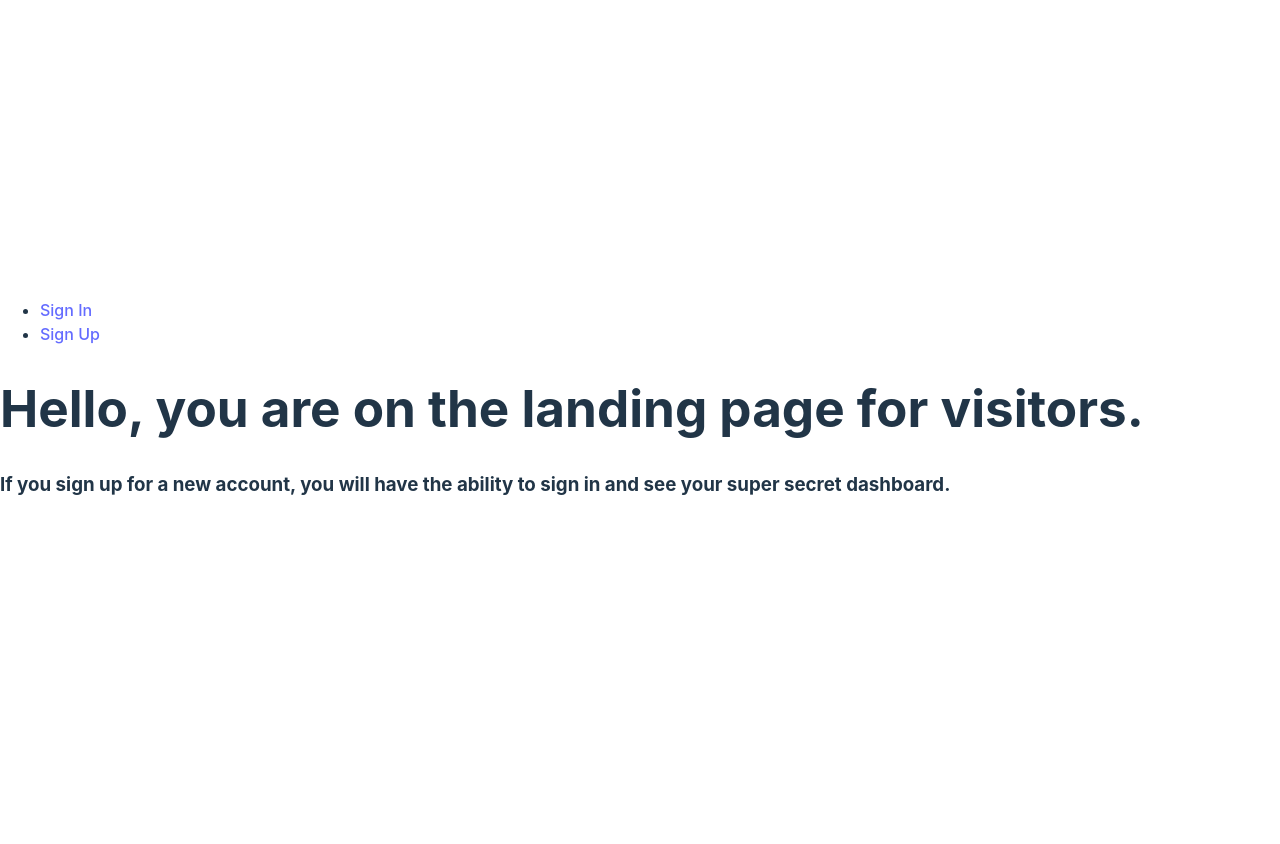
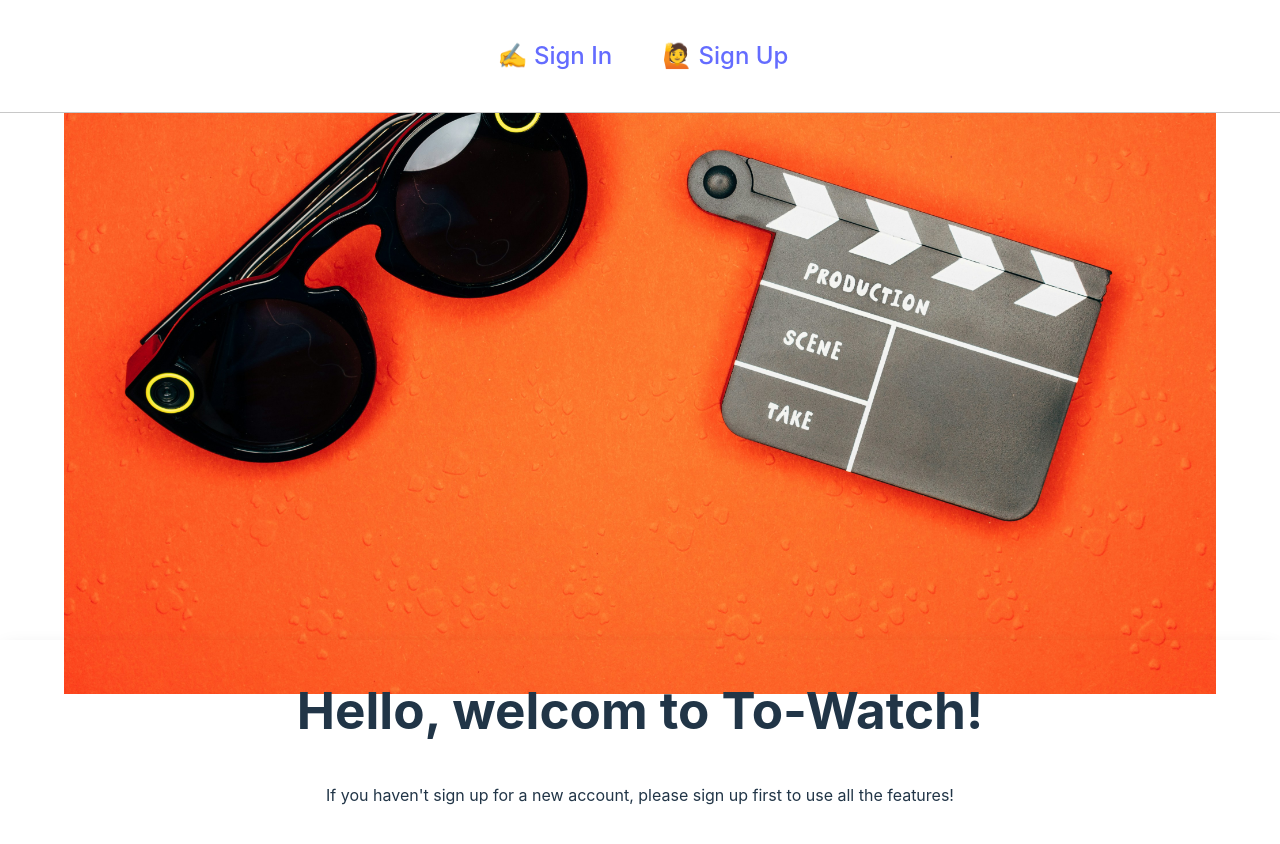
Before and after one commit to Q-TT/Unit3-front-end, a React (Vite) app: page / in a window 1280 px wide. Shown: the top 844 px of the page. Before the commit the page ends 800 px from the top, so only its background shows below. Built offline with nearby package versions, Linux system fonts and the light colour scheme; no server answers.

Commit message:
complete css for landing page, sign in, sign up

```diff
--- a/src/components/Landing/Landing.jsx
+++ b/src/components/Landing/Landing.jsx
@@ -1,11 +1,23 @@
+import styles from './Landing.module.css';
+import logo from '../../assets/logo.jpg'
+
 const Landing = () => {
   return (
-    <main>
-      <h1>Hello, you are on the landing page for visitors.</h1>
-      <h3>
-        If you sign up for a new account, you will have the ability to sign in
-        and see your super secret dashboard.
-      </h3>
+    <main className={styles.container}>
+      <section className={styles.splash}>
+          <img src={logo} alt="movie logo" />
+      </section>
+
+      <section className={styles.about}>
+        <header>
+          <h1>Hello, welcom to To-Watch!</h1>
+        </header>
+        <article>
+          <p>
+            If you haven't sign up for a new account, please sign up first to use all the features!
+          </p>
+        </article>
+      </section>
     </main>
   );
 };
--- /dev/null
+++ b/src/components/Landing/Landing.module.css
@@ -0,0 +1,58 @@
+.container {
+    display: flex;
+    align-items: center;
+    justify-content: center;
+    flex-direction: column;
+  }
+
+  .container > section {
+    width: 100%;
+    display: flex;
+    align-items: center;
+    flex-direction: column;
+  }
+
+  .container section > img {
+    width:90%;
+    min-width: 460px;
+    margin-bottom: 20px;
+  }
+
+  .splash {
+    height: 80vh;
+    justify-content: center;
+  }
+
+  .about {
+    height: 430px;
+    box-shadow: -1px 5px 19px -5px rgba(0, 0, 0, 0.15);
+    -moz-box-shadow: -1px 5px 19px -5px rgba(0, 0, 0, 0.15);
+    -webkit-box-shadow: -1px 5px 19px -5px rgba(0, 0, 0, 0.15);
+  }
+
+  .about header {
+    margin: 0;
+    width: 100%;
+    display: flex;
+    padding: 0px 0px;
+    align-items: center;
+    flex-direction: column;
+  }
+
+  .about article p {
+    margin: 0;
+    width: 100%;
+    font-size: 16px;
+    line-height: 28px;
+    align-items: center;
+    flex-direction: column;
+  }
+
+
+  .container article header {
+    display: flex;
+    align-items: center;
+    margin-bottom: 10px;
+    flex-direction: column;
+    justify-content: center;
+  }
--- a/src/components/NavBar/NavBar.jsx
+++ b/src/components/NavBar/NavBar.jsx
@@ -1,28 +1,31 @@
 import { Link } from 'react-router-dom';
 import { AuthedUserContext } from '../../App';
 import { useContext } from 'react';
+
+import styles from './NavBar.module.css';
+
 
 const NavBar = ({ handleSignout }) => {
   const user = useContext(AuthedUserContext);
   return (
     <>
       {user ? (
-        <nav>
+        <nav className={styles.container}>
           <ul>
-            <li><Link to='/'>HOME</Link></li>
-            <li><Link to="/watch-list">Watch List</Link></li>
+            <li><Link to='/'>🏠 HOME</Link></li>
+            <li><Link to="/watch-list">🎬 Watch List</Link></li>
             {/* <li><Link to="/watch-list/new">New Movie To Watch</Link></li> */}
-            <li><Link to="" onClick={handleSignout}>Sign Out</Link></li>
+            <li><Link to="" onClick={handleSignout}>👋 Sign Out</Link></li>
           </ul>
         </nav>
       ) : (
-        <nav>
+        <nav className={styles.container}>
           <ul>
             <li>
-              <Link to="/signin">Sign In</Link>
+              <Link to="/signin"> ✍️ Sign In</Link>
             </li>
             <li>
-              <Link to="/signup">Sign Up</Link>
+              <Link to="/signup">🙋 Sign Up</Link>
             </li>
           </ul>
         </nav>
--- /dev/null
+++ b/src/components/NavBar/NavBar.module.css
@@ -0,0 +1,29 @@
+.container {
+    top: 0;
+    z-index: 1;
+    width: 100%;
+    height: 80px;
+    display: flex;
+    position: fixed;
+    padding: 16px 8px;
+    align-items: center;
+    background: white;
+    border-bottom: 1px solid rgb(200, 200, 200);
+  }
+
+
+  .container ul {
+    font-size: x-large;
+    margin: 0;
+    width: 100%;
+    display: flex;
+    list-style: none;
+    font-weight: bold;
+    align-items: center;
+    justify-content: center;
+  }
+
+  .container li {
+    margin-right: 50px;
+    text-align: right;
+  }
--- a/src/components/SigninForm/SigninForm.jsx
+++ b/src/components/SigninForm/SigninForm.jsx
@@ -1,6 +1,8 @@
 import { useState } from 'react';
 import { Link, useNavigate } from 'react-router-dom';
 import * as authService from '../../services/authService';
+
+import styles from '../SigninForm/SigninForm.module.css'
 
 const SigninForm = (props) => {
   const navigate = useNavigate();
@@ -32,7 +34,7 @@ const SigninForm = (props) => {
   };
 
   return (
-    <main>
+    <main className={styles.container}>
       <h1>Log In</h1>
       <p>{message}</p>
       <form autoComplete="off" onSubmit={handleSubmit}>
--- /dev/null
+++ b/src/components/SigninForm/SigninForm.module.css
@@ -0,0 +1,20 @@
+.container {
+    width: 100%;
+    height: 100%;
+    display: flex;
+    overflow-x: hidden;
+    overflow-y: scroll;
+    padding: 28px 21px;
+    align-items: center;
+    flex-direction: column;
+}
+
+  .container input, textarea, button {
+    width: 100%;
+    padding: 14px;
+    font-size: 14px;
+    resize: vertical;
+    border-radius: 5px;
+    margin: 7px 0px 14px 0px;
+    border: 1px solid var(--border);
+}
--- a/src/components/SignupForm/SignupForm.jsx
+++ b/src/components/SignupForm/SignupForm.jsx
@@ -1,6 +1,8 @@
 import { useState } from 'react';
 import { Link, useNavigate } from 'react-router-dom';
 import * as authService from '../../services/authService';
+
+import styles from '../SigninForm/SigninForm.module.css'
 
 const SignupForm = (props) => {
   const navigate = useNavigate();
@@ -37,7 +39,7 @@ const SignupForm = (props) => {
   };
 
   return (
-    <main>
+    <main className={styles.container}>
       <h1>Sign Up</h1>
       <p>{message}</p>
       <form onSubmit={handleSubmit}>
--- /dev/null
+++ b/src/components/SignupForm/SignupForm.module.css
@@ -0,0 +1,20 @@
+.container {
+    width: 100%;
+    height: 100%;
+    display: flex;
+    overflow-x: hidden;
+    overflow-y: scroll;
+    padding: 28px 21px;
+    align-items: center;
+    flex-direction: column;
+}
+
+  .container input, textarea, button {
+    width: 100%;
+    padding: 14px;
+    font-size: 14px;
+    resize: vertical;
+    border-radius: 5px;
+    margin: 7px 0px 14px 0px;
+    border: 1px solid var(--border);
+}
--- a/src/components/WatchList/WatchList.jsx
+++ b/src/components/WatchList/WatchList.jsx
@@ -1,16 +1,17 @@
 import { Link } from 'react-router-dom';
+import styles from './WatchList.module.css'
 
 const WatchList = (props) => {
   return(
-    <main>
+    <main className={styles.container}>
       {props.watchList.map((movie) => (
-        <>
+        <li className={styles.smallContainer}>
           <Link key={movie._id} to={`/watch-list/${movie._id}`}>
-            <h2>{movie.Title}</h2>
+            <h2>{movie.Title} 👉</h2>
           </Link>
-            <p> Review: {movie.Review}</p>
-            <p> Review created at: {new Date(movie.createdAt).toLocaleDateString()}</p>
-        </>
+            <p> <h4> Review:</h4> {movie.Review}</p>
+            <p className={styles.bottomFont}> Review created at: {new Date(movie.createdAt).toLocaleDateString()}</p>
+        </li>
       ))}
     </main>
   )
--- /dev/null
+++ b/src/components/WatchList/WatchList.module.css
@@ -0,0 +1,20 @@
+.container {
+    gap: 14px;
+    width: 100%;
+    display: grid;
+    padding: 16px;
+    grid-template-columns: repeat(1, 1fr);
+  }
+
+.smallContainer {
+    background-color: #e26324;
+    width: 95%;
+    display: grid;
+    padding: 16px
+  }
+
+.bottomFont {
+    width: 100%;
+    font-size: 14px;
+    font-style: italic;
+}
```
Also changed, not shown: src/assets/logo.jpg (added), src/components/SearchDetails/SearchDetails.jsx (deleted).
